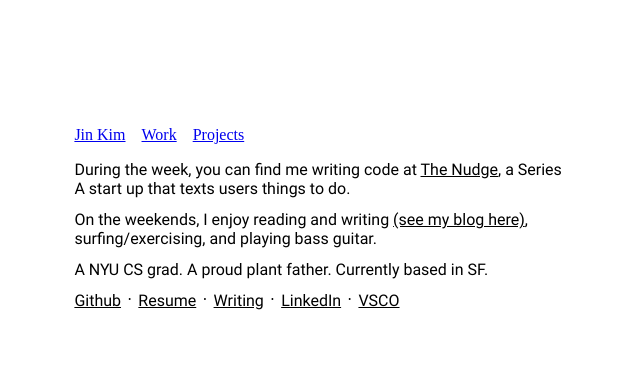
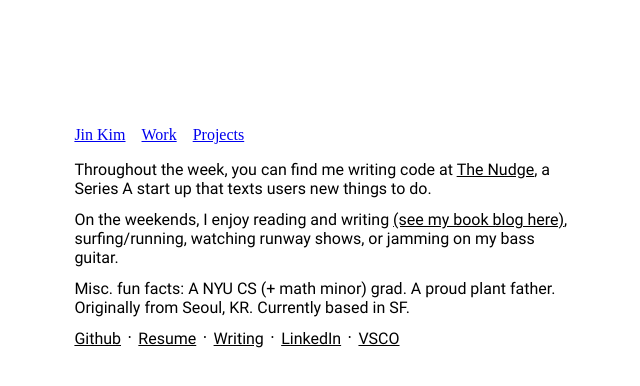
Before and after one commit to jinsung-kim/react-personal-homepage, a React (Create React App) app: page / in a window 1280 px wide. Shown: the top 386 px of the page, without its empty margins (60-700 px from the left). Built offline with nearby package versions, Linux system fonts and the light colour scheme.

Commit message:
v1 ready

```diff
--- a/src/components/Container.jsx
+++ b/src/components/Container.jsx
@@ -18,6 +18,7 @@ export default function Container({ children }) {
             margin-top: 32px;
             margin-left: 16px;
             margin-right: 16px;
+            padding-bottom: 64px;
           }
         }
       `}</style>
--- a/src/pages/Home.jsx
+++ b/src/pages/Home.jsx
@@ -23,11 +23,11 @@ export default function Home() {
 
       <div className='main-content'>
         <div className='desc-label'>
-          During the week, you can find me writing code at{" "}
+          Throughout the week, you can find me writing code at{" "}
           <a href='https://www.nudgetext.com' target='_blank' rel='noreferrer'>
             The Nudge
           </a>
-          , a Series A start up that texts users things to do.
+          , a Series A start up that texts users new things to do.
         </div>
         <div className='desc-label'>
           On the weekends, I enjoy reading and writing{" "}
@@ -36,12 +36,14 @@ export default function Home() {
             target='_blank'
             rel='noreferrer'
           >
-            (see my blog here)
+            (see my book blog here)
           </a>
-          , surfing/exercising, and playing bass guitar.
+          , surfing/running, watching runway shows, or jamming on my bass
+          guitar.
         </div>
         <div className='desc-label'>
-          A NYU CS grad. A proud plant father. Currently based in SF.
+          Misc. fun facts: A NYU CS (+ math minor) grad. A proud plant father.
+          Originally from Seoul, KR. Currently based in SF.
         </div>
 
         <div className='footer-links'>
--- a/src/pages/Work.jsx
+++ b/src/pages/Work.jsx
@@ -15,7 +15,7 @@ const ACADEMIC_PUBLICATIONS = [
     redirectTo: "https://dl.acm.org/doi/10.1145/3555622",
     title: "CSCW 2022",
     subtitle:
-      "‘Are They Doing Better In The Clinic Or At Home?’: Understanding Clinicians’ Needs When Visualizing Wearable Sensor Data Used In Remote Gait Assessments For People With Multiple Sclerosis",
+      "‘Digital Technologies In Orientation And Mobility Instruction For People Who Are Blind Or Have Low Vision",
   },
 ];
 
```
